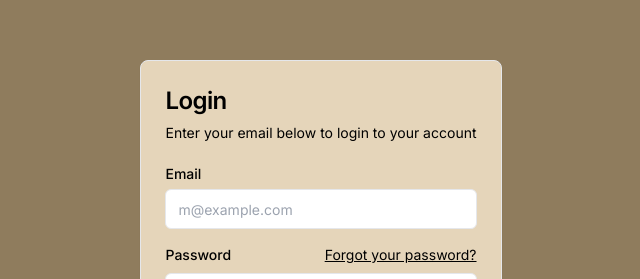
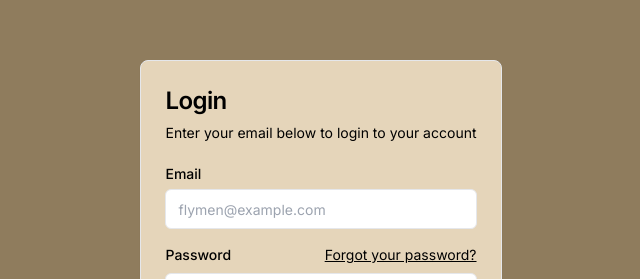
Before and after one commit to ColeKaplan/Flymen, a Next.js app: page /login in a window 1280 px wide. Shown: the part 151-430 px from the top of the page, without its empty margins (319-959 px from the left). Built offline with nearby package versions, Linux system fonts and the light colour scheme.

Commit message:
flymen@example.com

```diff
--- a/app/(auth)/login/components/loginForm.tsx
+++ b/app/(auth)/login/components/loginForm.tsx
@@ -53,7 +53,7 @@ export function LoginForm() {
                 id="email"
                 name="email"
                 type="email"
-                placeholder="m@example.com"
+                placeholder="flymen@example.com"
                 required
               />
             </div>
--- a/app/(auth)/signup/components/SignUpForm.tsx
+++ b/app/(auth)/signup/components/SignUpForm.tsx
@@ -40,7 +40,7 @@ export function SignUpForm() {
                 name="email"
                 id="email"
                 type="email"
-                placeholder="m@example.com"
+                placeholder="flymen@example.com"
                 required
               />
             </div>
```
